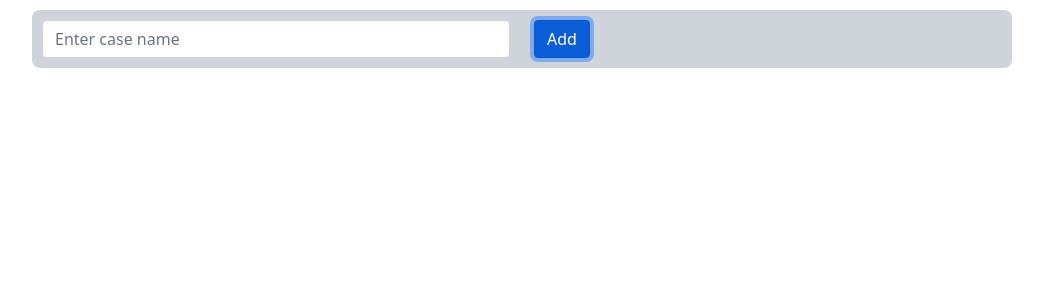
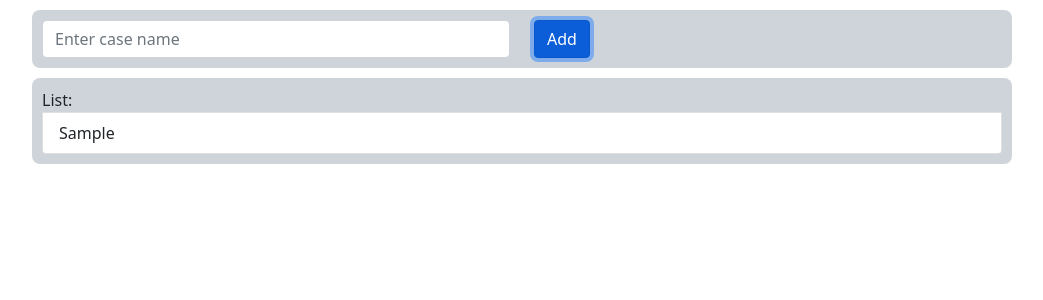
Before and after one commit to MikhailEzhov/todo-list, a React (Create React App) app: page / in a window 1280 px wide. Both pictures are taken after typing "Sample" into the empty fields and a click on the button "Add". Shown: the top 300 px of the page, without its empty margins (118-1161 px from the left). Built offline with nearby package versions, Linux system fonts and the light colour scheme.

Commit message:
refactor: added to-do list

```diff
--- a/src/components/app/App.js
+++ b/src/components/app/App.js
@@ -1,18 +1,35 @@
+import { useState } from 'react';
+
 import CaseAddForm from '../caseAddForm/CaseAddForm';
+import CaseList from '../caseList/CaseList';
 
-import './App.css';
+import './app.css';
 import 'bootstrap/dist/css/bootstrap.min.css';
 
 
 
 function App() {
+
+    const [cases, setCases] = useState([]);
+    // console.log(cases);
+
+
+    const addCase = (obj) => {
+        const newArr = [...cases, obj];
+        setCases(cases => newArr);
+    };
+
+
     return (
         <div className="app">
 
             <div className="block">
-        <CaseAddForm/>
+                <CaseAddForm addCase={addCase}/>
             </div>
 
+            <div className="block">
+                <CaseList cases={cases}/>
+            </div>
 
         </div>
     );
--- a/src/components/caseAddForm/CaseAddForm.js
+++ b/src/components/caseAddForm/CaseAddForm.js
@@ -1,9 +1,10 @@
 import { Form, Row, Col, Button } from 'react-bootstrap';
 import { useState } from 'react';
+import { v4 as uuidv4 } from 'uuid';
 
 
 
-function CaseAddForm() {
+function CaseAddForm(props) {
 
 
     const [caseName, setCaseName] = useState('');
@@ -11,12 +12,12 @@ function CaseAddForm() {
 
     const onSubmit = (e) => {
         e.preventDefault();
-
         const newCase = {
-            name: caseName
-        }
+            name: caseName,
+            id: uuidv4()
+        };
+        props.addCase(newCase);
         // console.log(newCase);
-
         setCaseName('');
     }
 
--- /dev/null
+++ b/src/components/caseList/CaseList.js
@@ -0,0 +1,27 @@
+import CaseListItem from '../caseListItem/CaseListItem';
+import { ListGroup } from 'react-bootstrap';
+
+
+
+function CaseList({cases}) {
+
+    const elements = cases.map(item => {
+        const {id, ...itemProps} = item;
+        return (
+            <CaseListItem
+                key={id}
+                {...itemProps}
+            />
+        )
+    })
+
+
+    return(
+        <ListGroup as="ul">
+            <span>List:</span>
+            {elements}
+        </ListGroup>
+    )
+}
+
+export default CaseList;
--- /dev/null
+++ b/src/components/caseListItem/CaseListItem.js
@@ -0,0 +1,14 @@
+import { ListGroup } from 'react-bootstrap';
+
+
+
+function CaseListItem({name}) {
+
+    return(
+        <ListGroup.Item as="li">
+            {name}
+        </ListGroup.Item>
+    )
+}
+
+export default CaseListItem;
```
Lines whose indentation alone changed are shown as unchanged.
